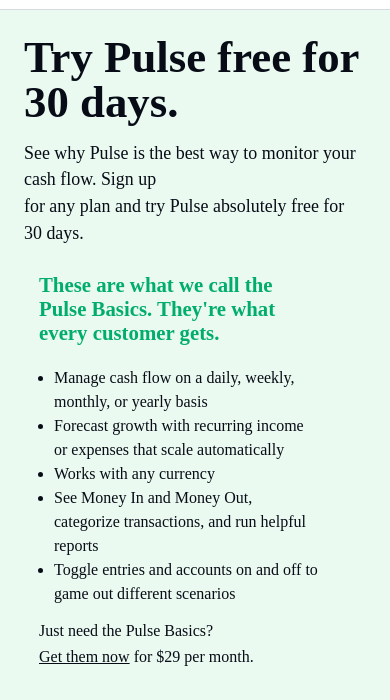
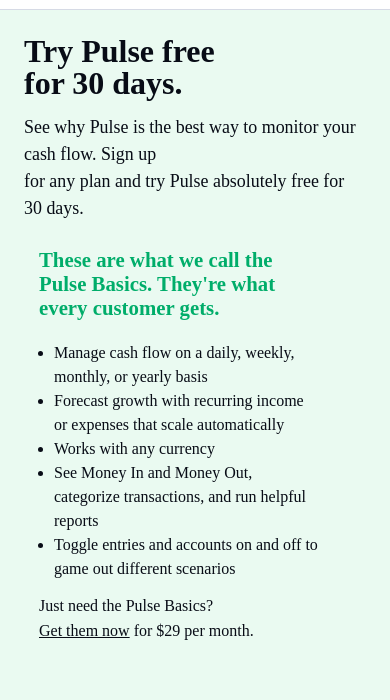
Before and after one commit to salmanshaikh-dev/Pulse-CashFlow, a plain HTML site: page index.html in a window 390 px wide. Shown: the part 71-771 px from the top of the page. Drawn offline with Linux system fonts and the light colour scheme.

Commit message:
made some changes to h1 of the hero section

```diff
--- a/style/media.css
+++ b/style/media.css
@@ -29,7 +29,7 @@
 
     h1 {
         text-align: start;
-        font-size: 2.8em;
+        font-size: 2em;
 
     }
 
--- a/style/style.css
+++ b/style/style.css
@@ -3,6 +3,10 @@
     margin-inline: auto;
     margin: 0 159.600px 40px 159.600px;
     padding: 0 24px 40px 24px;
+    display: flex;
+    flex-direction: column;
+    justify-content: center;
+    align-items: center;
 
 
 }
@@ -12,6 +16,8 @@ h1 {
     margin-bottom: 15px;
     line-height: 1;
     font-weight: 700;
+    width: 14ch;
+    text-align: center;
 }
 
 .p-hero-heading {
```
